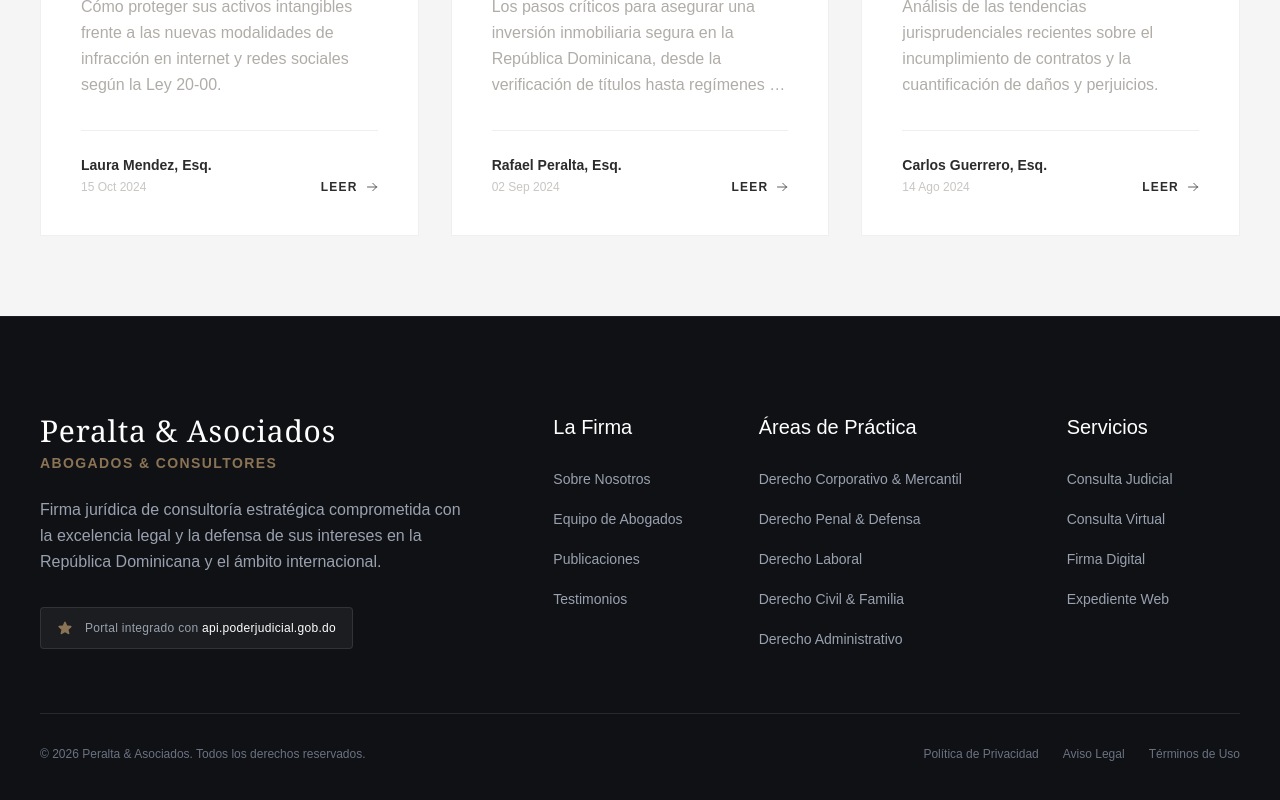
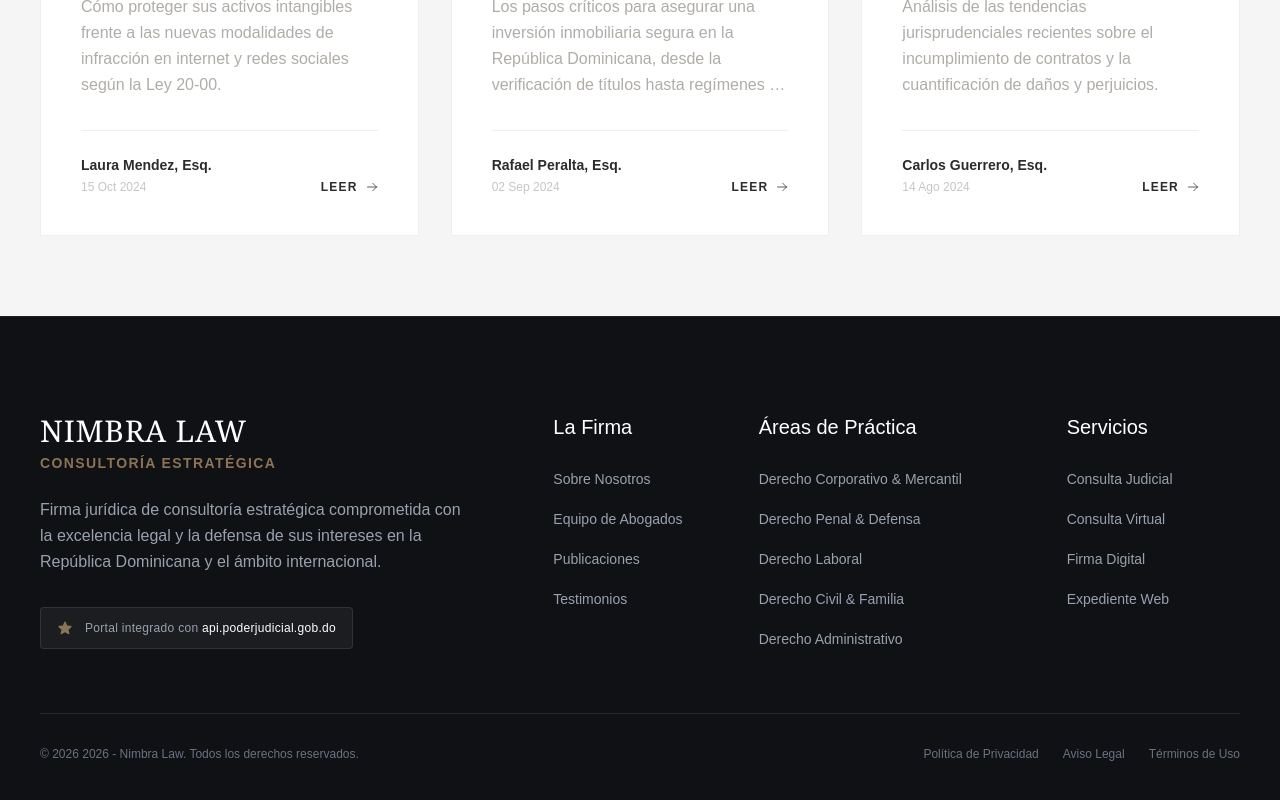
Before and after one commit to Lisandr8/hlf-consulting, a React (Vite) app: page /publicaciones in a window 1280 px wide. Shown: the part 1320-2120 px from the top of the page. Built offline with nearby package versions, Linux system fonts and the light colour scheme.

Commit message:
feat: add Footer component with navigation links and portal integration info

```diff
--- a/src/components/Footer.jsx
+++ b/src/components/Footer.jsx
@@ -8,9 +8,9 @@ export default function Footer() {
 
                     {/* Brand Section */}
                     <div className="lg:col-span-5 flex flex-col gap-6 pr-0 lg:pr-12">
-                        <div className="flex flex-col">
-                            <span className="text-3xl font-serif text-white tracking-wide">Peralta & Asociados</span>
-                            <span className="text-sm uppercase tracking-widest text-gold font-semibold mt-1">Abogados & Consultores</span>
+                        <div className="flex flex-col uppercase">
+                            <span className="text-3xl font-serif text-white tracking-wide">Nimbra Law</span>
+                            <span className="text-sm tracking-widest text-gold font-semibold mt-1">Consultoría Estratégica</span>
                         </div>
                         <p className="font-light text-gray-400 leading-relaxed text-sm md:text-base">
                             Firma jurídica de consultoría estratégica comprometida con la excelencia legal y la defensa de sus intereses en la República Dominicana y el ámbito internacional.
@@ -53,8 +53,8 @@ export default function Footer() {
 
                 {/* Bottom Bar */}
                 <div className="pt-8 border-t border-white/10 flex flex-col md:flex-row justify-between items-center gap-6 text-xs font-light text-gray-500">
-                    <div>© {new Date().getFullYear()} Peralta & Asociados. Todos los derechos reservados.</div>
-                    <div className="flex flex-wrap justify-center gap-6">
+                    <div>© {new Date().getFullYear()} 2026 - Nimbra Law. Todos los derechos reservados.</div>
+                    <div className="flex flex-wrap justify-end gap-6">
                         <a href="#" className="hover:text-gold transition-colors duration-300">Política de Privacidad</a>
                         <a href="#" className="hover:text-gold transition-colors duration-300">Aviso Legal</a>
                         <a href="#" className="hover:text-gold transition-colors duration-300">Términos de Uso</a>
```
